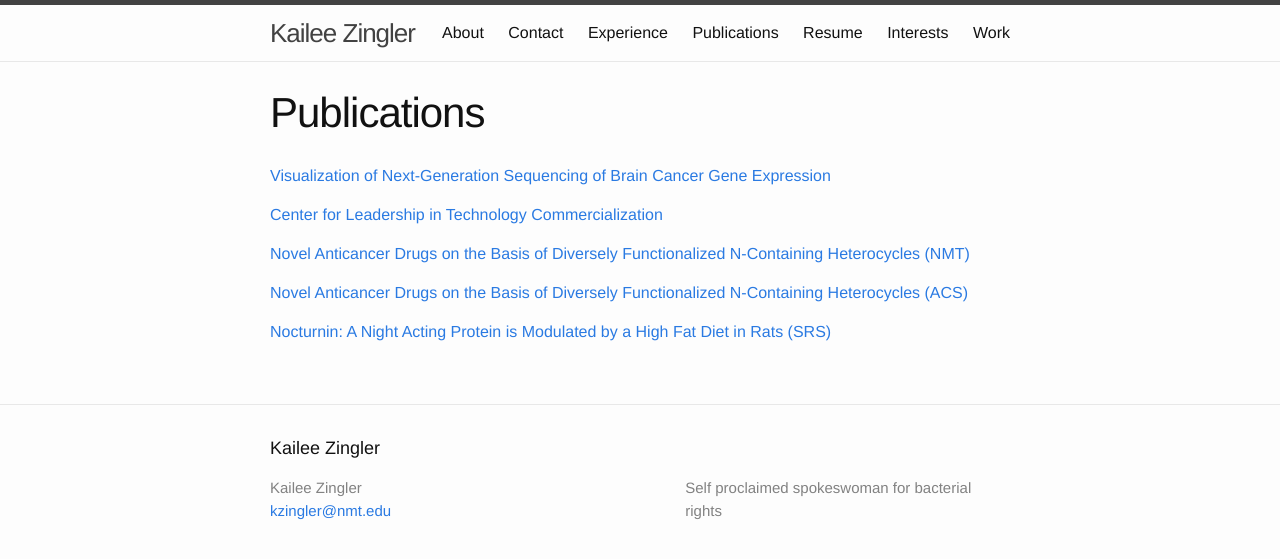
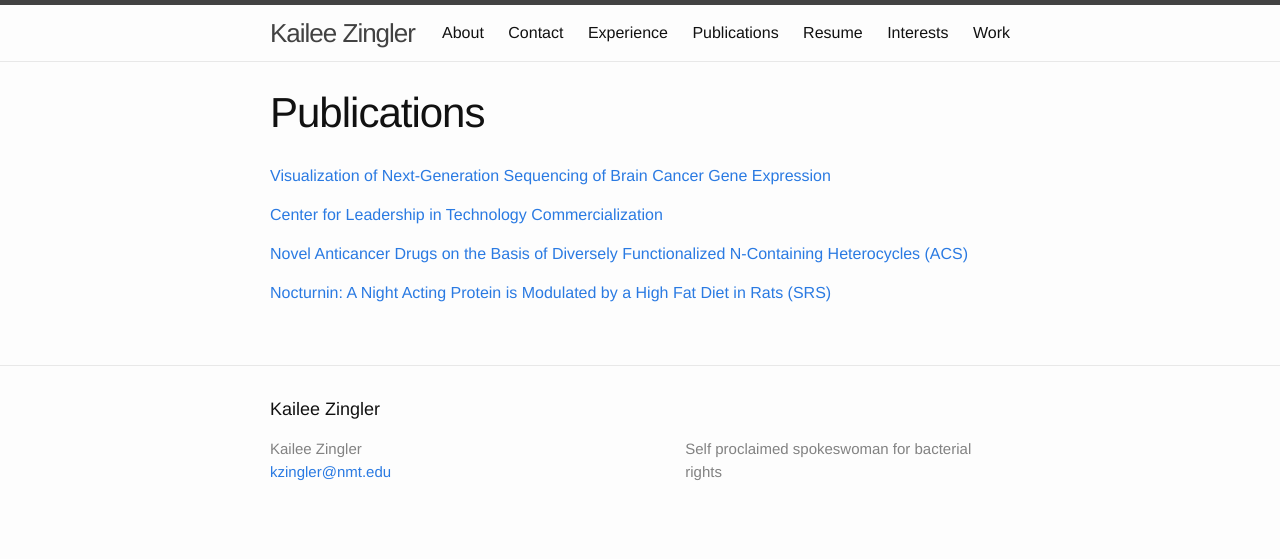
Before and after one commit to kzingler/kzingler.github.io, a Jekyll site: the page built from publications.md, in a window 1280 px wide. Shown: the top 559 px of the page. Built offline with Jekyll 4.4.1, drawn with Linux system fonts in a browser that asks for light colours.

Commit message:
took out bad poster

```diff
--- a/publications.md
+++ b/publications.md
@@ -8,8 +8,6 @@ permalink: /publications/
 
 [Center for Leadership in Technology Commercialization](../assets/cltc.pdf)
 
-[Novel Anticancer Drugs on the Basis of Diversely Functionalized N-Containing Heterocycles (NMT)](../assets/anticancer.pdf)
-
 [Novel Anticancer Drugs on the Basis of Diversely Functionalized N-Containing Heterocycles (ACS)](../assets/acs.pdf)
 
 [Nocturnin: A Night Acting Protein is Modulated by a High Fat Diet in Rats (SRS)](../assets/srsfatrat.pdf)
```
